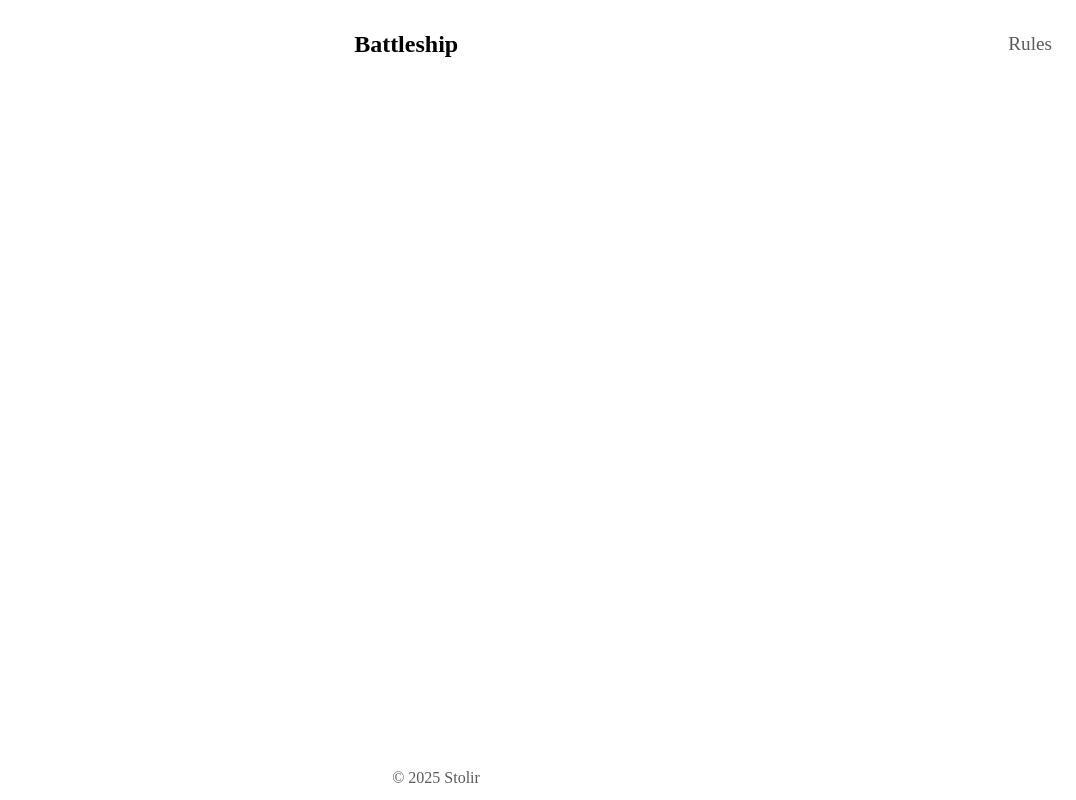
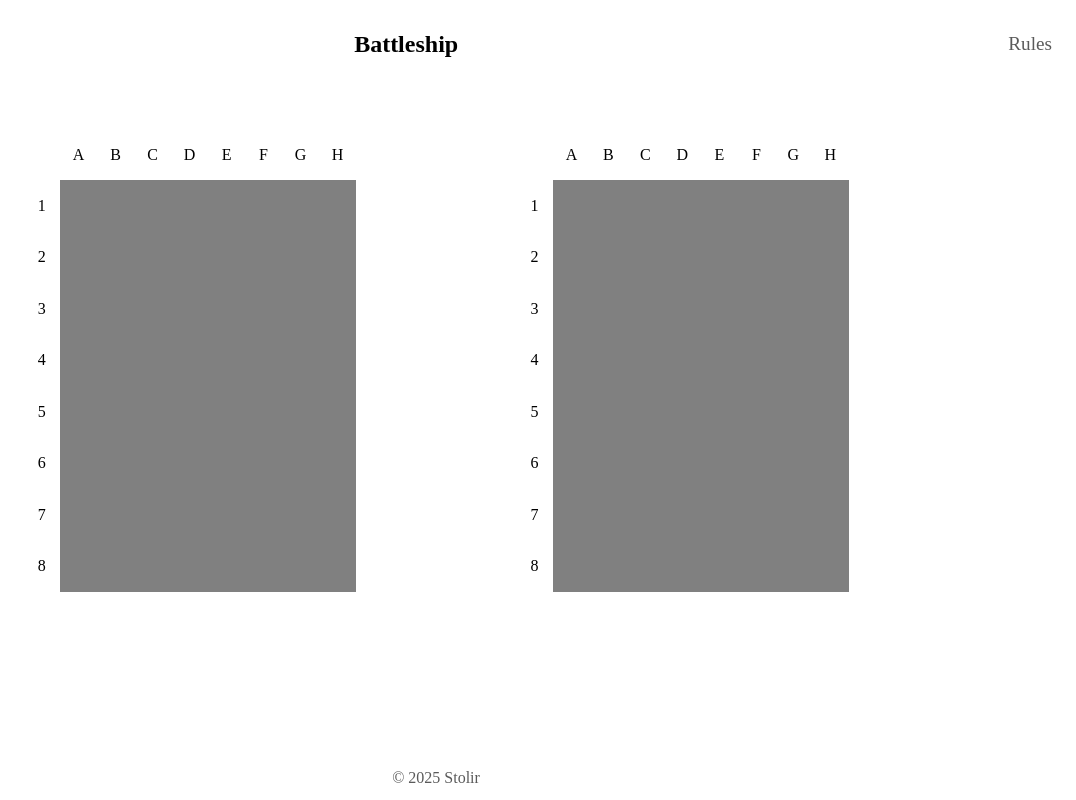
Before and after one commit to Stolir/battleship, a website built with webpack: page src/template.html in a window 1280 px wide. Shown: the whole page, without its empty margins (204-1280 px from the left). Built offline with nearby package versions, Linux system fonts and the light colour scheme.

Commit message:
Finalize HTML structure

```diff
--- a/src/template.html
+++ b/src/template.html
@@ -14,7 +14,62 @@
         </div>
       </header>
       <div class="game-display">
+        <div class="player-container">
+          <div class="fleet"></div>
+          <div class="board">
+            <div class="column">
+              <div>A</div>
+              <div>B</div>
+              <div>C</div>
+              <div>D</div>
+              <div>E</div>
+              <div>F</div>
+              <div>G</div>
+              <div>H</div>
+            </div>
+            <div class="row">
+              <div>1</div>
+              <div>2</div>
+              <div>3</div>
+              <div>4</div>
+              <div>5</div>
+              <div>6</div>
+              <div>7</div>
+              <div>8</div>
+            </div>
+            <div class="game-area">
 
+            </div>
+          </div>
+        </div>
+        <div class="player-container opponent">
+          <div class="fleet"></div>
+          <div class="board">
+            <div class="column">
+              <div>A</div>
+              <div>B</div>
+              <div>C</div>
+              <div>D</div>
+              <div>E</div>
+              <div>F</div>
+              <div>G</div>
+              <div>H</div>
+            </div>
+            <div class="row">
+              <div>1</div>
+              <div>2</div>
+              <div>3</div>
+              <div>4</div>
+              <div>5</div>
+              <div>6</div>
+              <div>7</div>
+              <div>8</div>
+            </div>
+            <div class="game-area">
+
+            </div>
+          </div>
+        </div>
       </div>
       <footer>
         © 2025 Stolir
```
